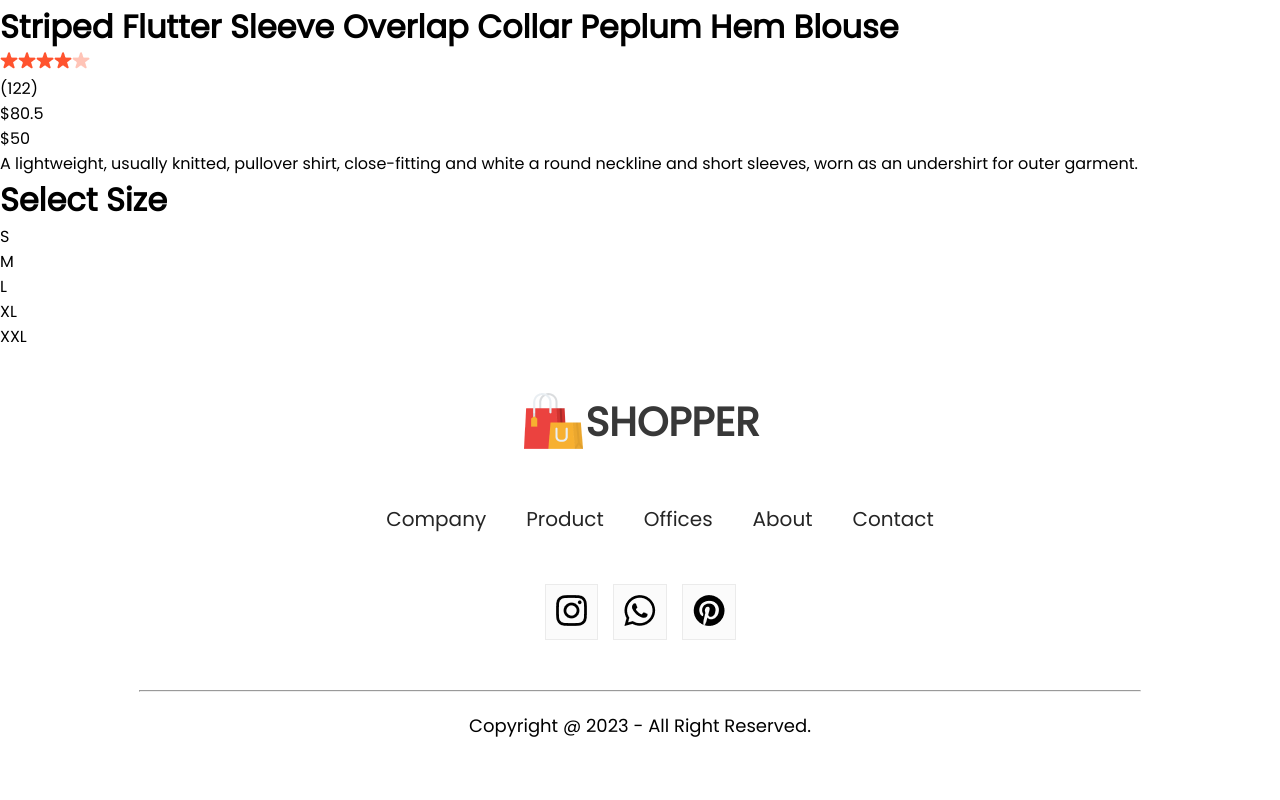
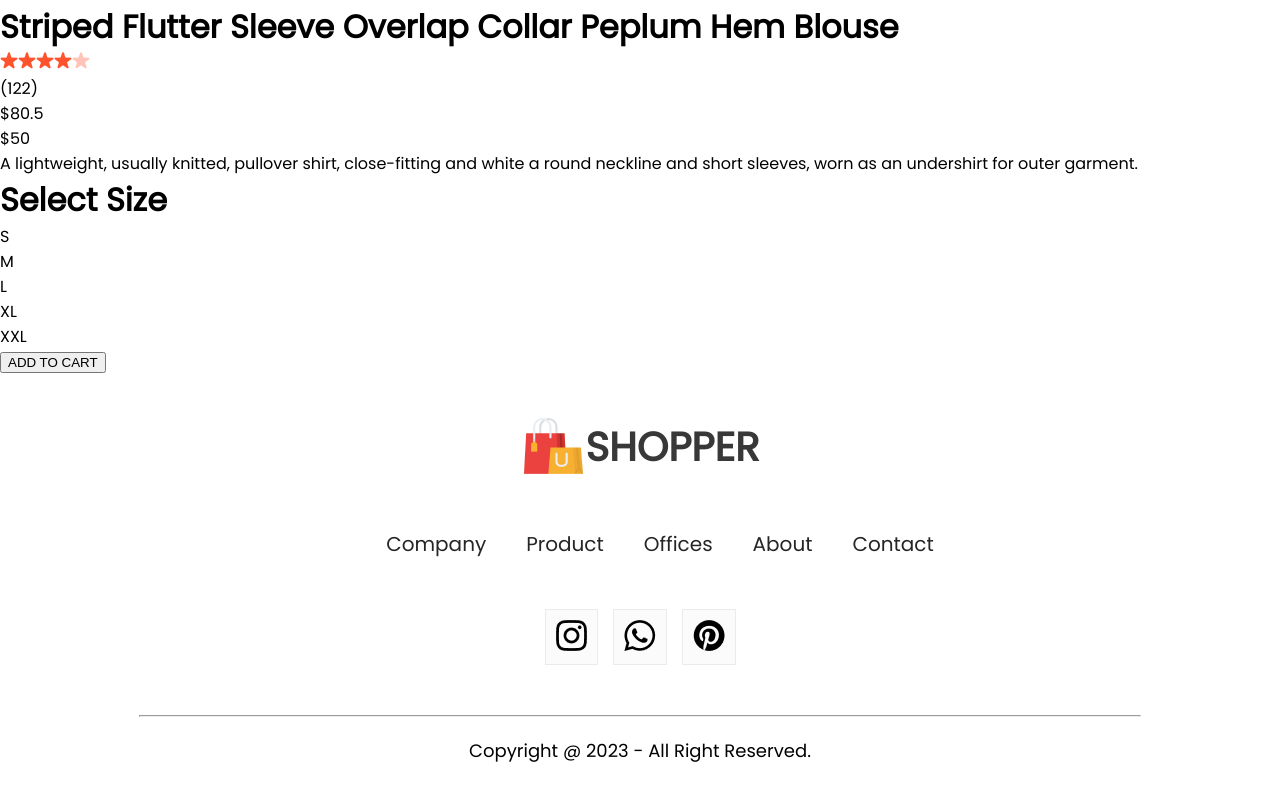
Before and after one commit to mohitdhanorkar/E-Commerce, a React (Create React App) app in the folder e-commerce/: page /product/1 in a window 1280 px wide. Shown: the part 1362-2162 px from the top of the page. Built offline with nearby package versions, Linux system fonts and the light colour scheme.

Commit message:
cerate cart button

```diff
--- a/e-commerce/src/Components/ProductDisplay/ProductDisplay.jsx
+++ b/e-commerce/src/Components/ProductDisplay/ProductDisplay.jsx
@@ -46,6 +46,7 @@ const ProductDisplay = (props) => {
                 <div>XXL</div>
             </div>
         </div>
+        <button>ADD TO CART</button>
       </div>
     </div>
   )
```
